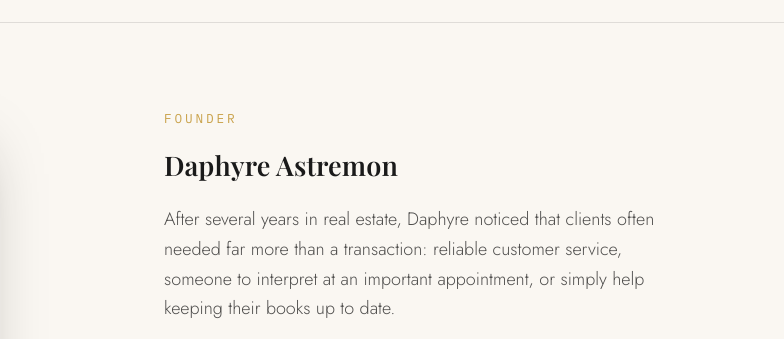
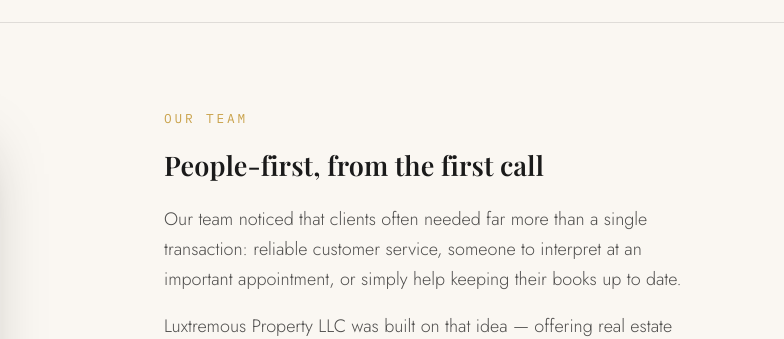
Before and after one commit to economistedudys/Luxtremous-property-LLC, a plain HTML site: page about.html in a window 1280 px wide. Shown: the part 403-742 px from the top of the page, 496-1280 px from the left. Drawn offline with nearby package versions, Linux system fonts and the light colour scheme; a web font is replaced by a local one.

Commit message:
Add files via upload

```diff
--- a/about.html
+++ b/about.html
@@ -4,7 +4,7 @@
 <meta charset="UTF-8">
 <meta name="viewport" content="width=device-width, initial-scale=1.0">
 <title>About — Luxtremous Property LLC</title>
-<meta name="description" content="About Luxtremous Property LLC and Daphyre Astremon.">
+<meta name="description" content="About Luxtremous Property LLC — our team, our approach, and what guides every client file.">
 <link rel="stylesheet" href="style.css">
 <link rel="icon" type="image/svg+xml" href="logo.svg">
 </head>
@@ -47,12 +47,12 @@
 <section class="pad">
   <div class="wrap grid-2">
     <div class="reveal">
-      <img src="https://images.pexels.com/photos/34381970/pexels-photo-34381970.jpeg?auto=compress&cs=tinysrgb&w=900" alt="Daphyre Astremon, founder of Luxtremous Property LLC" style="border-radius:2px; box-shadow: 0 30px 60px -20px rgba(26,26,26,0.35);">
+      <img src="https://images.pexels.com/photos/4623080/pexels-photo-4623080.jpeg?auto=compress&cs=tinysrgb&w=900" alt="Team members collaborating in a modern office" style="border-radius:2px; box-shadow: 0 30px 60px -20px rgba(26,26,26,0.35);">
     </div>
     <div class="reveal">
-      <span class="eyebrow">Founder</span>
-      <h2 style="margin: 10px 0 18px;">Daphyre Astremon</h2>
-      <p style="opacity:.82; max-width: 52ch;">After several years in real estate, Daphyre noticed that clients often needed far more than a transaction: reliable customer service, someone to interpret at an important appointment, or simply help keeping their books up to date.</p>
+      <span class="eyebrow">Our Team</span>
+      <h2 style="margin: 10px 0 18px;">People-first, from the first call</h2>
+      <p style="opacity:.82; max-width: 52ch;">Our team noticed that clients often needed far more than a single transaction: reliable customer service, someone to interpret at an important appointment, or simply help keeping their books up to date.</p>
       <p style="opacity:.82; max-width: 52ch; margin-top: 14px;">Luxtremous Property LLC was built on that idea — offering real estate and the business services that naturally surround it, all under one address.</p>
     </div>
   </div>
```
Also changed, not shown: careers.html (+5 -5 lines).
